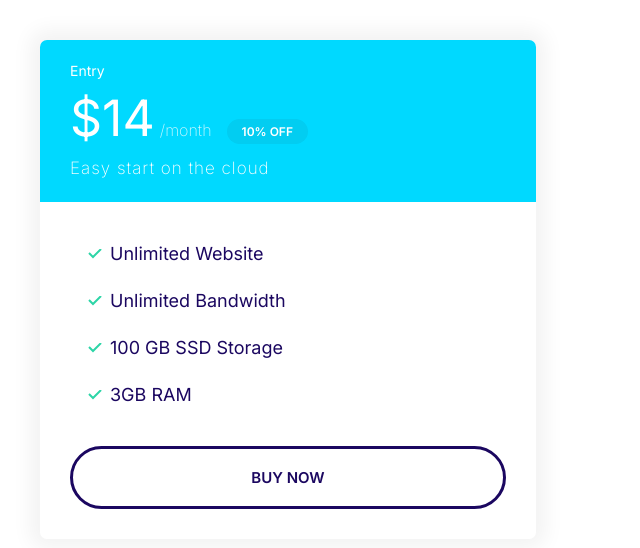
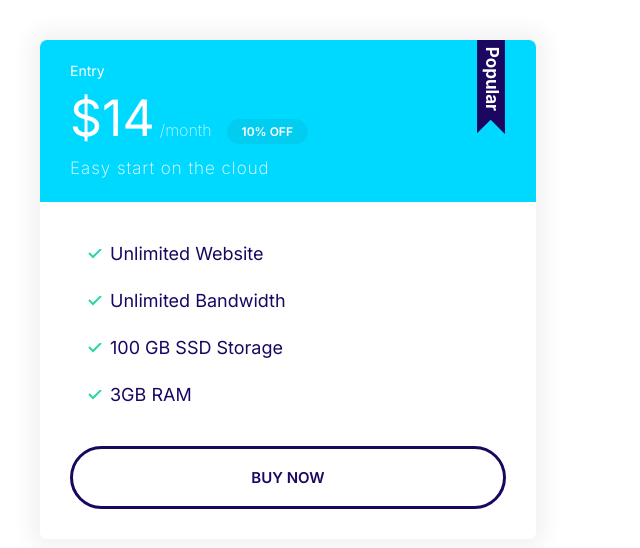
Before and after one commit to rsimanovics/Raidify, a plain HTML site: page index.html in a window 1280 px wide. Shown: the whole page, without its empty margins (0-640 px from the left). Drawn offline with Linux system fonts and the light colour scheme.

```diff
--- a/css/style.css
+++ b/css/style.css
@@ -289,6 +289,21 @@
   padding-bottom: 1rem;
 }
 
+.plan--popular .card__header{
+  position: relative;
+}
+
+.plan--popular .card__header::before {
+  content: url('../images/popular.svg');
+  width: 40px;
+  display: inline-block;
+  position: absolute;
+  top: -6px;
+  right: 5%;
+}
+
+
+
 /* ---- MEDIA QUERY 1024PX  -------------------- */
 
 @media screen and (min-width: 1024px) {
--- a/index.html
+++ b/index.html
@@ -16,7 +16,7 @@
   </head>
   <body>
     <div style="width: 45%; padding: 4rem">
-      <div class="plan">
+      <div class="plan plan--popular">
         <div class="card card--secondary">
           <header class="card__header">
             <h3 class="plan__name">Entry</h3>
```
Also changed, not shown: images/popular.svg (added).
